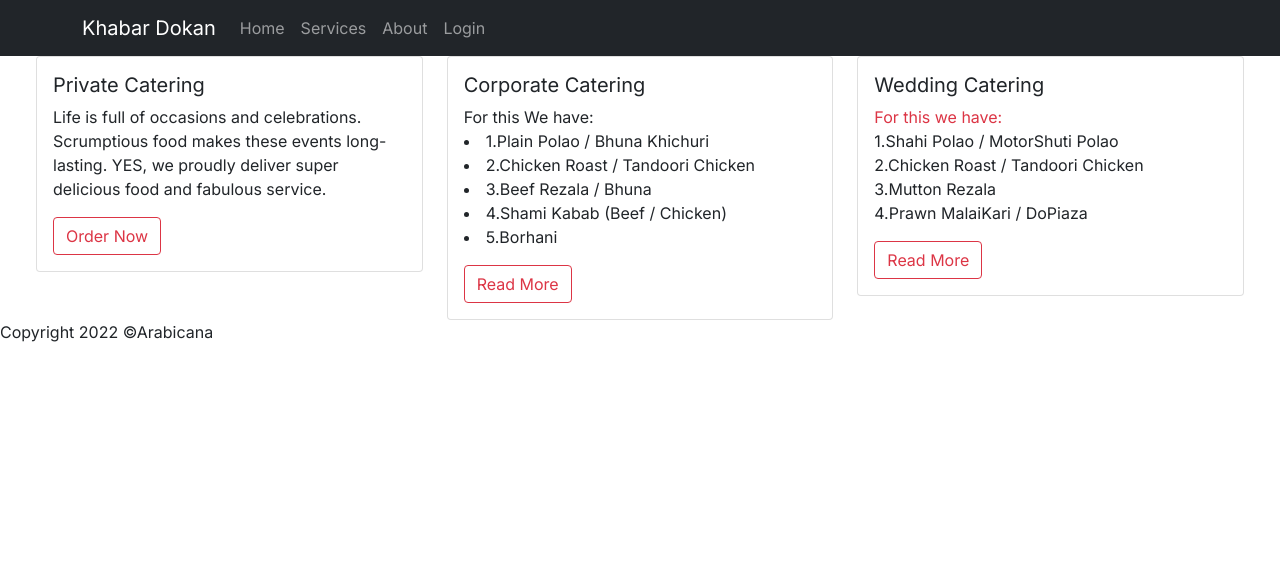
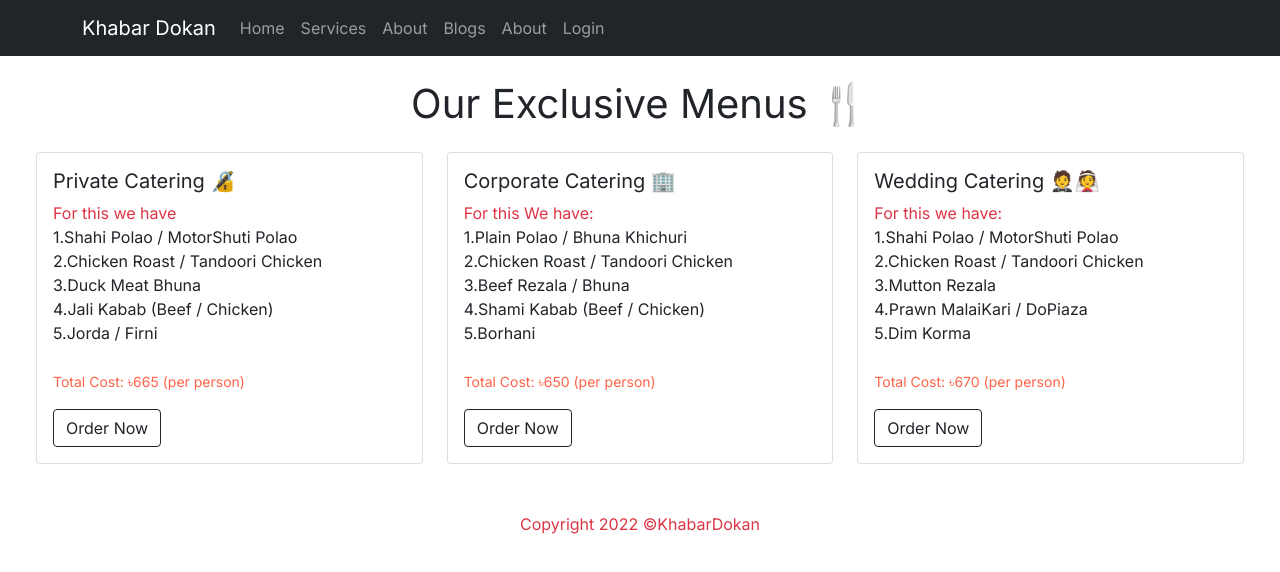
Before and after one commit to tousif644/independent-service-provider, a React (Vite) app: page /menus in a window 1280 px wide. Shown: the top 572 px of the page. Built offline with nearby package versions, Linux system fonts and the light colour scheme; no server answers.

Commit message:
Changed a lot files including menu and created checkout

```diff
--- a/src/App.jsx
+++ b/src/App.jsx
@@ -9,6 +9,8 @@ import Login from './Pages/Login/Login';
 import Register from "./Register/Register";
 import Footer from './Pages/Shared/Footer/Footer';
 import Menus from "./Pages/Menus/Menus";
+import NotFound from "./Pages/NotFound/NotFound";
+import Blogs from "./Pages/Blogs/Blogs";
 function App() {
   return (
     <div className="App">
@@ -21,6 +23,8 @@ function App() {
         <Route path="/login" element={<Login></Login>}></Route>
         <Route path="/register" element={<Register></Register>}></Route>
         <Route path="/menus" element={<Menus></Menus>}></Route>
+        <Route path="*" element={<NotFound></NotFound>}></Route>
+        <Route path="/blogs" element={<Blogs></Blogs>}></Route>
       </Routes>
       <Footer></Footer>
     </div>
--- a/src/Pages/About/About.jsx
+++ b/src/Pages/About/About.jsx
@@ -1,11 +1,17 @@
-import React from 'react';
+import React from "react";
 
 const About = () => {
-    return (
-        <div>
-            <h1>This is about</h1>
-        </div>
-    );
+  return (
+    <div>
+      <h3>Hello , My Self Tousif Tasrik</h3>
+
+      <p>
+        Developing and maintaining the user interface. Implementing design on
+        mobile websites. Creating tools that improve site interaction regardless
+        of the browser. Managing software workflow.
+      </p>
+    </div>
+  );
 };
 
 export default About;
--- /dev/null
+++ b/src/Pages/Blogs/Blogs.jsx
@@ -0,0 +1,34 @@
+import React from 'react';
+
+const Blogs = () => {
+    return (
+        <div>
+            <div className='container'>
+                <div>
+                    <h3>Question - 1 : authorization and authentication</h3>
+                    <p><b>Answer: </b> Simply put, authentication is the process of verifying who someone is, whereas authorization is the process of verifying what specific applications, files, and data a user has access to</p>
+                </div>
+
+                <div>
+                    <h3>Question - 2: why are you using firebase ? what other options do you have to implement authentication ?</h3>
+                    <p><b>Answer:</b> Firebase Authentication provides backend services, easy-to-use SDKs, and ready-made UI libraries to authenticate users to your app. It supports authentication using passwords, phone numbers, popular federated identity providers like Google, Facebook and Twitter, and more.</p>
+                </div>
+
+                <div>
+                    <h3>What other services does firebase provide other than authentication ? </h3>
+                    <p><b>Answer: </b>
+                        <li>Cloud Firestore.</li>
+                        <li>Cloud Functions.</li>
+                        <li>Hosting.</li>
+                        <li>Cloud Storage</li>
+                        <li>Google Analytics.</li>
+                        <li>Predictions</li>
+                        <li>Cloud Messaging</li>
+                    </p>
+                </div>
+            </div>
+        </div>
+    );
+};
+
+export default Blogs;
--- a/src/Pages/Home/Home.jsx
+++ b/src/Pages/Home/Home.jsx
@@ -7,7 +7,6 @@ const Home = () => {
   return (
     <div>
       <Banner></Banner>
-
       <div className="cotnainer text-center my-3">
         <h1 className="my-5 text-capitalize">My top rated Recipes</h1>
         <Product></Product>
--- a/src/Pages/Menus/Menus.jsx
+++ b/src/Pages/Menus/Menus.jsx
@@ -3,48 +3,59 @@ import React from "react";
 const Menus = () => {
   return (
     <div>
+        <h1 className="text-center my-4">Our Exclusive Menus 🍴</h1>
       <div class="row  mx-4 row-cols-1 row-cols-md-3 gy-3">
         <div class="col">
           <div class="card ">
             <div class="card-body">
-              <h5 class="card-title">Private Catering</h5>
-              <p class="card-text">
-                Life is full of occasions and celebrations. Scrumptious food
-                makes these events long-lasting. YES, we proudly deliver super
-                delicious food and fabulous service.
+              <h5 class="card-title">Private Catering 🔏</h5>
+              <p class="card-text" style={{listStyle:'none'}}>
+                <span className="text-danger">For this we have</span>
+                <li>1.Shahi Polao / MotorShuti Polao</li>
+                <li>2.Chicken Roast / Tandoori Chicken</li>
+                <li>3.Duck Meat Bhuna</li>
+                <li>4.Jali Kabab (Beef / Chicken)</li>
+                <li>5.Jorda / Firni</li>
+                <br />
+                <small style={{color:"tomato"}}>Total Cost: ৳665 (per person) </small>
               </p>
-              <button className="btn btn-outline-danger">Order Now</button>
+              <button className="btn btn-outline-dark">Order Now</button>
             </div>
           </div>
         </div>
         <div class="col">
           <div class="card ">
             <div class="card-body">
-              <h5 class="card-title">Corporate Catering</h5>
-              <p class="card-text">
-                <span>For this We have:</span>
+              <h5 class="card-title">Corporate Catering 🏢</h5>
+              <p class="card-text" style={{listStyle:"none"}}>
+                <span className="text-danger">For this We have:</span>
                 <li>1.Plain Polao / Bhuna Khichuri</li>
                 <li>2.Chicken Roast / Tandoori Chicken</li>
                 <li>3.Beef Rezala / Bhuna</li>
                 <li>4.Shami Kabab (Beef / Chicken)</li>
                 <li>5.Borhani</li>
+                <br />
+                <small style={{color:"tomato"}}>Total Cost: ৳650 (per person) </small>
               </p>
-              <button className="btn btn-outline-danger">Read More</button>
+              <button className="btn btn-outline-dark">Order Now</button>
             </div>
           </div>
         </div>
         <div class="col">
           <div class="card ">
             <div class="card-body">
-              <h5 class="card-title">Wedding Catering</h5>
+              <h5 class="card-title">Wedding Catering 🤵👰</h5>
               <p class="card-text" style={{listStyle:"none"}}>
                <span className="text-danger">For this we have:</span>
                 <li>1.Shahi Polao / MotorShuti Polao</li>
                 <li>2.Chicken Roast / Tandoori Chicken</li>
                 <li>3.Mutton Rezala</li>
                 <li>4.Prawn MalaiKari / DoPiaza</li>
+                <li>5.Dim Korma</li>
+                <br />
+                <small style={{color:"tomato"}}>Total Cost: ৳670 (per person) </small>
               </p>
-              <button className="btn btn-outline-danger">Read More</button>
+              <button className="btn btn-outline-dark">Order Now</button>
             </div>
           </div>
         </div>
--- /dev/null
+++ b/src/Pages/NotFound/NotFound.jsx
@@ -0,0 +1,13 @@
+import React from "react";
+
+const NotFound = () => {
+  return (
+    <div>
+      <h1 className="text-warning text-center my-5">
+        Sorry ! Page Not Found 😅
+      </h1>
+    </div>
+  );
+};
+
+export default NotFound;
--- a/src/Pages/Shared/Footer/Footer.jsx
+++ b/src/Pages/Shared/Footer/Footer.jsx
@@ -3,7 +3,7 @@ import React from 'react';
 const Footer = () => {
     return (
         <div>
-            <p>Copyright  2022 ©Arabicana </p>
+            <p className='my-5 text-danger text-center'>Copyright  2022 ©KhabarDokan </p>
         </div>
     );
 };
--- a/src/Pages/Shared/Header/Header.jsx
+++ b/src/Pages/Shared/Header/Header.jsx
@@ -1,8 +1,15 @@
 import React from "react";
 import { Container, Nav, Navbar } from "react-bootstrap";
+import { useAuthState } from "react-firebase-hooks/auth";
 import { Link } from "react-router-dom";
 import "./Header.css";
+import auth from './../../../../firebase.init';
+import { signOut } from "firebase/auth";
 const Header = () => {
+  const [user] = useAuthState(auth);
+  const handleSignOut = () => {
+    signOut(auth);
+  };
   return (
     <div>
       <Navbar collapseOnSelect expand="lg" bg="dark" variant="dark">
@@ -14,7 +21,17 @@ const Header = () => {
               <Nav.Link as={Link} to="/home">Home</Nav.Link>
               <Nav.Link as={Link} to="/services">Services</Nav.Link>
               <Nav.Link as={Link} to="/about">About</Nav.Link>
-              <Nav.Link as={Link} to="/login">Login</Nav.Link>
+              <Nav.Link as={Link} to="/blogs">Blogs</Nav.Link>
+              <Nav>
+            <Nav.Link as={Link} to="/about">
+              About
+            </Nav.Link>{user ? (
+              <button onClick={handleSignOut} className="btn btn-outline-warning">Sign out</button>) : (
+              <Nav.Link as={Link} to="/login">
+                Login
+              </Nav.Link>
+            )}
+          </Nav>
             </Nav>
           </Navbar.Collapse>
         </Container>
```
Also changed, not shown: src/Pages/Services/Checkout/Checkout.jsx (added, +11 -0 lines).
